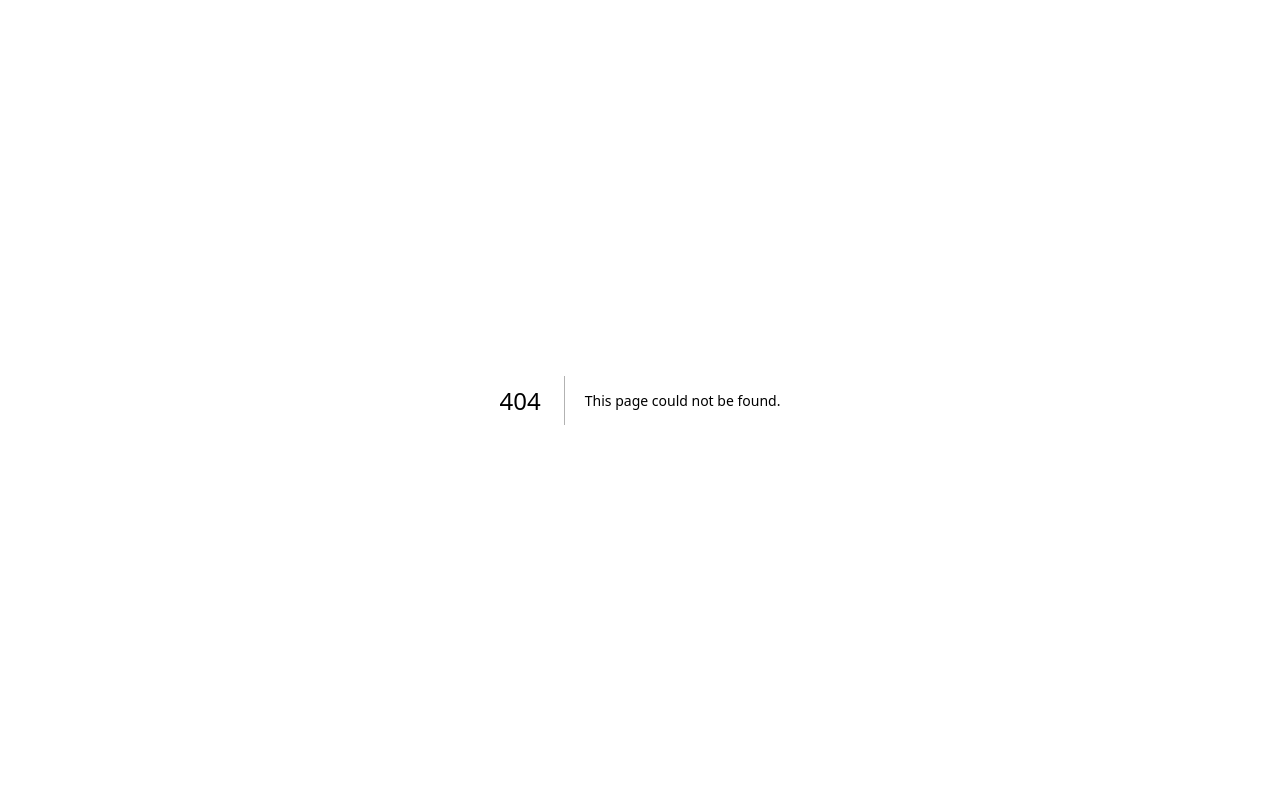
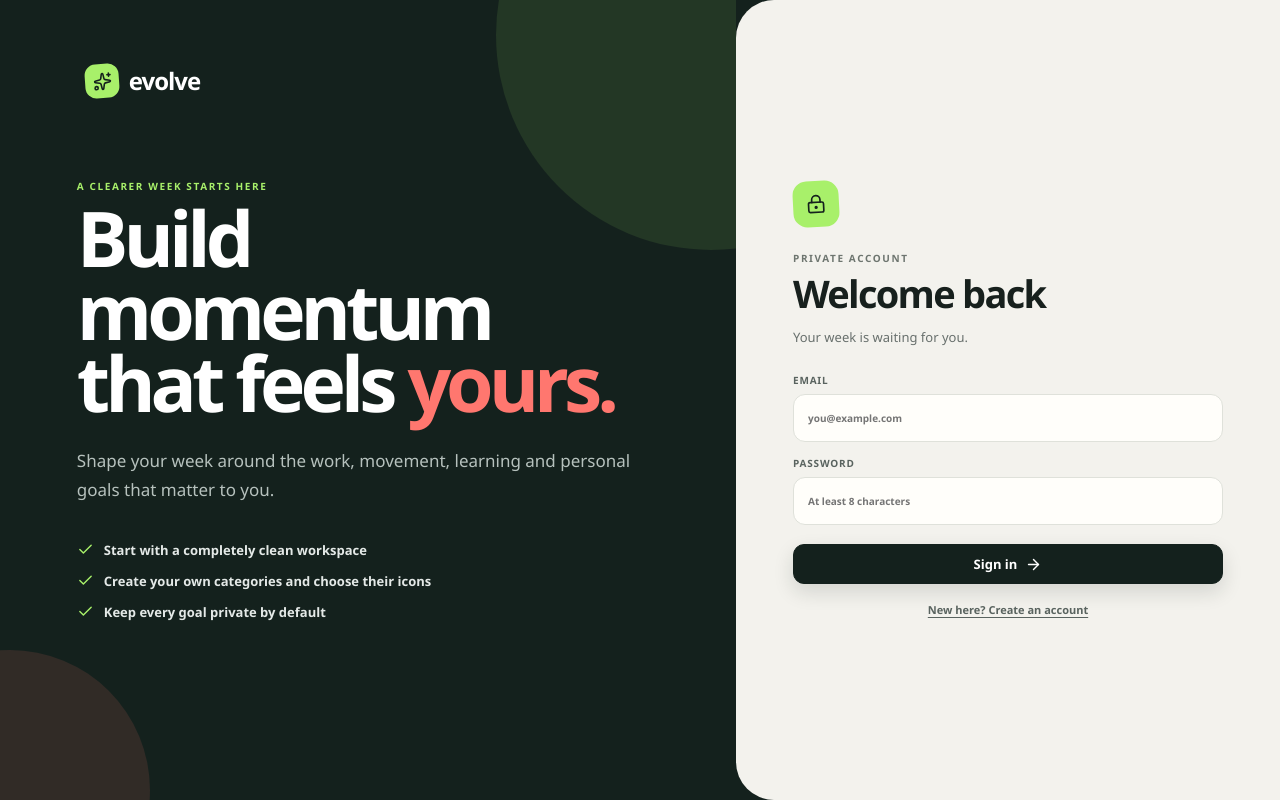
Before and after one commit to EL-MZ/Evolve, a Next.js app: page /schedule in a window 1280 px wide. Before the commit this address had no page. Built offline with nearby package versions, Linux system fonts and the light colour scheme; no server answers.

Commit message:
Build planning workspace: add src/app/schedule/page.tsx

```diff
--- /dev/null
+++ b/src/app/schedule/page.tsx
@@ -0,0 +1,8 @@
+"use client";
+
+import { AuthGate } from "@/components/auth-gate";
+import { ScheduleWorkspace } from "@/components/schedule-workspace";
+
+export default function SchedulePage() {
+  return <AuthGate>{(user, signOut) => <ScheduleWorkspace user={user} onSignOut={signOut} />}</AuthGate>;
+}
```
